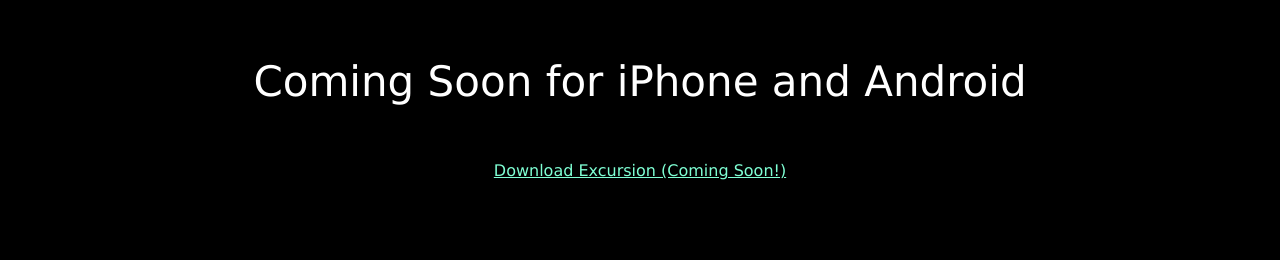
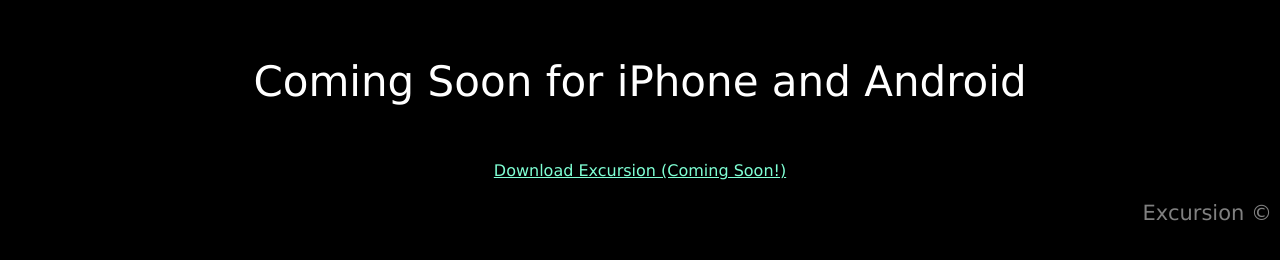
Before and after one commit to samocain/excursion-2, a plain HTML site: page index.html in a window 1280 px wide. Shown: the part 540-800 px from the top of the page. Drawn offline with Linux system fonts and the light colour scheme.

Commit message:
added footer

```diff
--- a/index.html
+++ b/index.html
@@ -19,5 +19,6 @@
 <p><img src="resources/images/phone.png"></p>
 <h4 class="header--secondary">Coming Soon for iPhone and Android</h4>
 <p><a class="link--cta" href="#">Download Excursion (Coming Soon!)</a></p>
+<p class="footer">Excursion ©</p>
 </body>
 </html>
--- a/resources/css/style.css
+++ b/resources/css/style.css
@@ -32,3 +32,9 @@ body {
     font-size: 16px;
     color: aquamarine;
 }
+/* Footer */
+.footer {
+    font-size: 21px;
+    color: gray;
+    text-align: right;
+}
```
